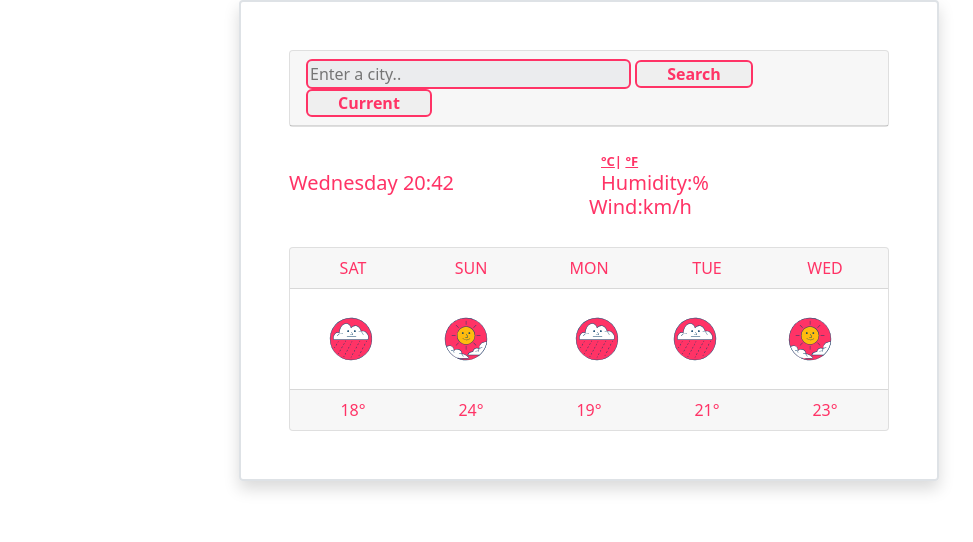
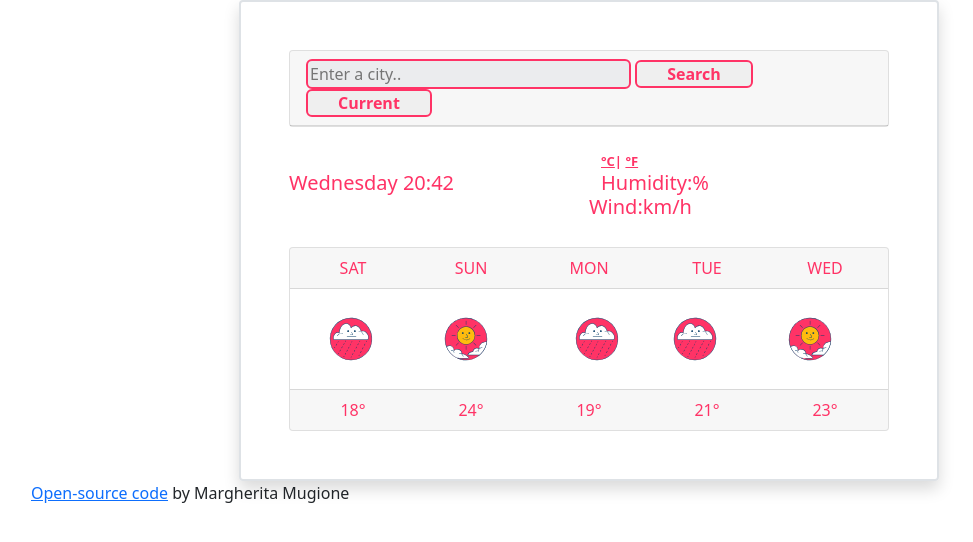
Before and after one commit to Margherita25/weather-app, a plain HTML site: page index.html in a window 1280 px wide. Shown: the whole page, without its empty margins (51-1024 px from the left). Drawn offline with nearby package versions, Linux system fonts and the light colour scheme; no server answers.

Commit message:
Added link

```diff
--- a/index.html
+++ b/index.html
@@ -94,6 +94,8 @@
           </div>
         </div>
       </header>
+      <a href="https://elated-beaver-0a1701.netlify.app/">Open-source code</a>
+      by Margherita Mugione
     </div>
     <script src="index.js"></script>
   </body>
```
